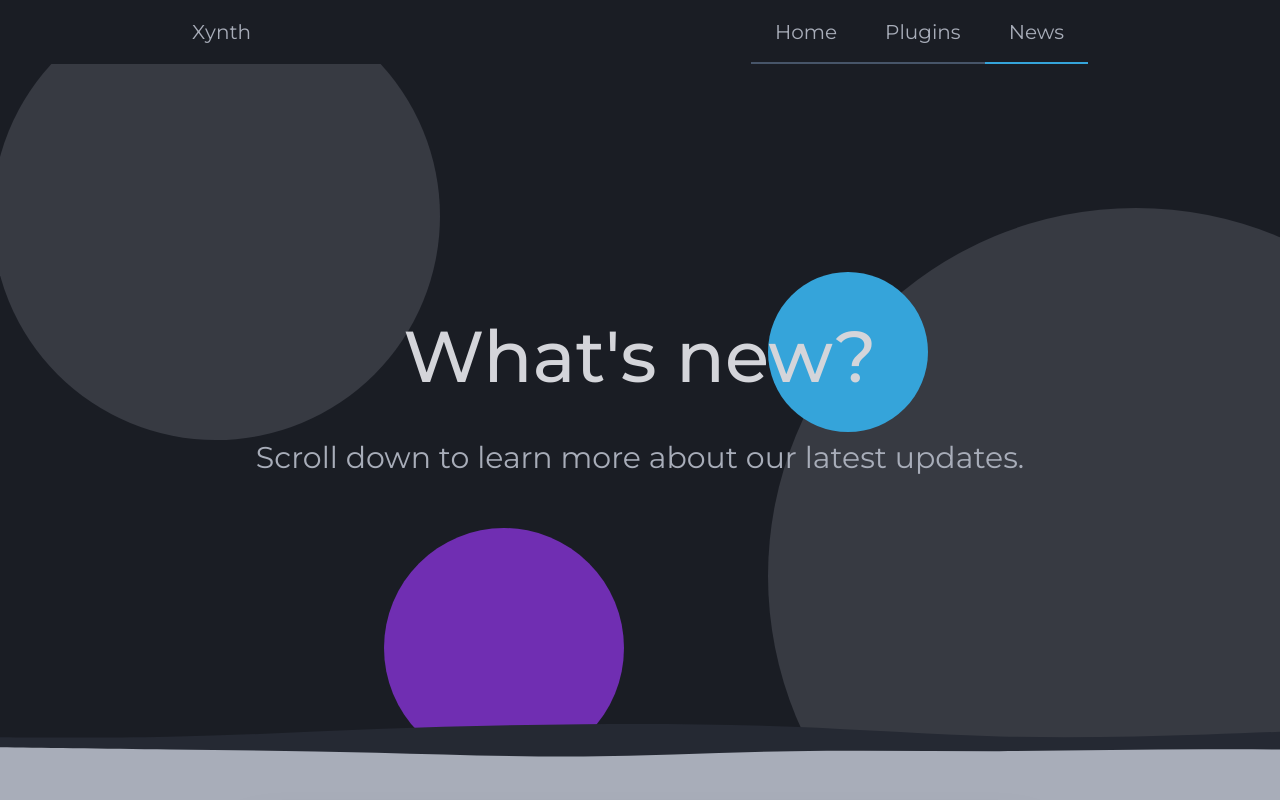
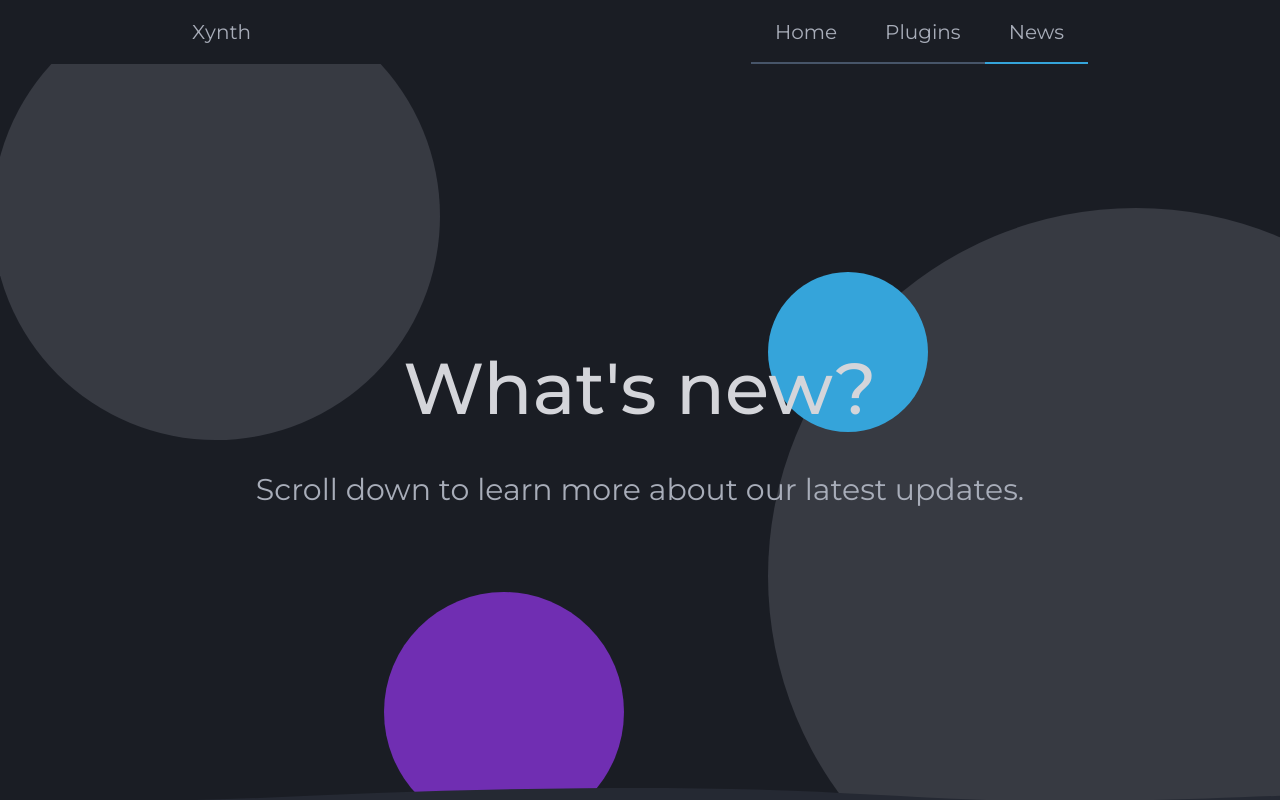
Before and after one commit to Speechrezz/xynth-1, a SvelteKit app: page /news in a window 1280 px wide. Shown: the top 800 px of the page. Built offline with nearby package versions, Linux system fonts and the light colour scheme.

Commit message:
Added parallax to news section

```diff
--- a/src/routes/news/+page.svelte
+++ b/src/routes/news/+page.svelte
@@ -2,27 +2,34 @@
   import Navbar from "$lib/comp/Navbar.svelte";
   import Footer from "$lib/comp/Footer.svelte";
   import Article from "$lib/comp/News/Article.svelte";
+
+  let scroll;
 </script>
 
+<svelte:window bind:scrollY={scroll} />
+
 <Navbar index={2}/>
-
 <main class="h-screen w-full overflow-x-clip absolute">
 
   <!-- Section 1 -->
   <div class="bg-base-1 w-full flex flex-col align-middle relative -z-50">
     <div class="w-main flex flex-col align-middle mt-16 mx-auto relative">
-      <h1 class="text-h1 text-header-1 pt-8 lg:pt-64 pb-4">What's new?</h1>
+      <h1 class="text-h1 text-header-1 pt-8 lg:pt-72 pb-4">What's new?</h1>
       <p class="text-h2 text-neutral-1 mx-2 pt-8 pb-8 sm:px-6
-      sm:mx-auto lg:pb-72">
+      sm:mx-auto lg:pb-80">
         Scroll down to learn more about our latest updates.
       </p>
     </div>
     <div class="absolute hidden xl:block w-full overflow-clip -z-20">
-      <div class="relative bg-base-4 rounded-full   w-[28rem] h-[28rem] -top-2 -left-2"></div>
-      <div class="relative bg-accent-2 rounded-full w-[15rem] h-[15rem]  top-20 left-96"></div>
+      <div class="relative bg-base-4 rounded-full   w-[28rem] h-[28rem] -top-2 -left-2"
+        style:transform="translateY({scroll * 0.1}px)" />
+      <div class="relative bg-accent-2 rounded-full w-[15rem] h-[15rem]  top-36 left-96"
+        style:transform="translateY({scroll * -0.15}px)" />
 
-      <div class="relative bg-accent-1 rounded-full w-[10rem] h-[10rem] bottom-[26rem] left-[calc(100vw-32rem)] z-10"></div>
-      <div class="relative bg-base-4 rounded-full   w-[46rem] h-[46rem] bottom-[40rem] left-[calc(100vw-32rem)] "></div>
+      <div class="relative bg-accent-1 rounded-full w-[10rem] h-[10rem] bottom-[26rem] left-[calc(100vw-32rem)] z-10"
+        style:transform="translateY({scroll * -0.18}px)" />
+      <div class="relative bg-base-4 rounded-full   w-[46rem] h-[46rem] bottom-[40rem] left-[calc(100vw-32rem)]"
+        style:transform="translateY({scroll * 0.2}px)"/>
     </div>
   </div>
 
--- a/src/routes/rezonator/+page.svelte
+++ b/src/routes/rezonator/+page.svelte
@@ -28,6 +28,8 @@
       appearOnScroll.observe(fader);
     })
   })
+
+  let scroll;
 </script>
 
 <style>
@@ -44,13 +46,15 @@
   }
 </style>
 
+<svelte:window bind:scrollY={scroll} />
+
 <Navbar index={1}/>
-
 <main class="h-screen w-full overflow-x-clip absolute">
 
   <!-- Section 1 - Main -->
   <div class="bg-neutral-1 w-full flex flex-col align-middle xl:bg-blob-2">
-    <div class="hidden xl:block bg-blob-1 h-[480px] w-[480px] absolute"></div>
+    <div class="hidden xl:block bg-blob-1 h-[480px] w-[480px] absolute"
+      style:transform="translateY({scroll * -0.1}px)" />
     <div class="w-main flex flex-col align-middle mt-16 mx-auto">
       <h1 class="text-h1 text-base-1 pt-8 lg:pt-32 pb-2">REZONATOR</h1>
       <p class="text-h2 text-base-2 pt-2 border-t-2 border-slate-600 mx-auto px-4">
```
